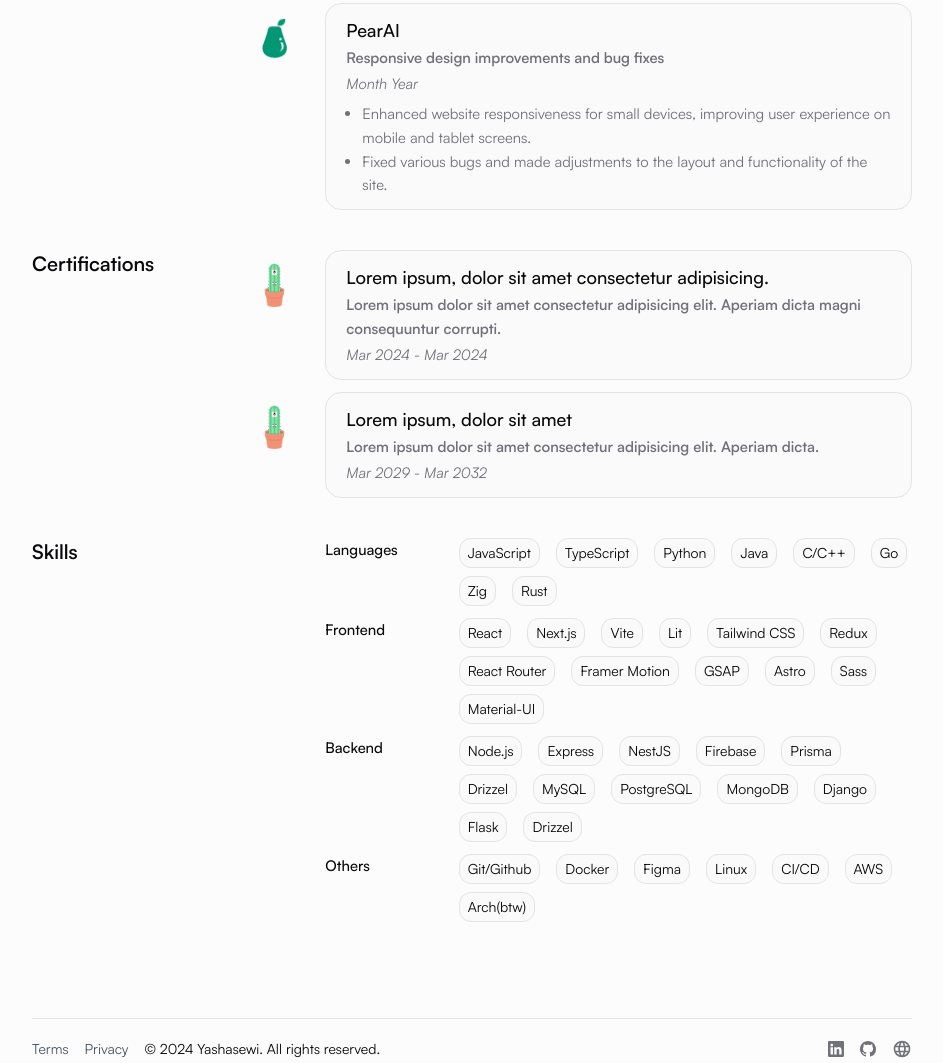
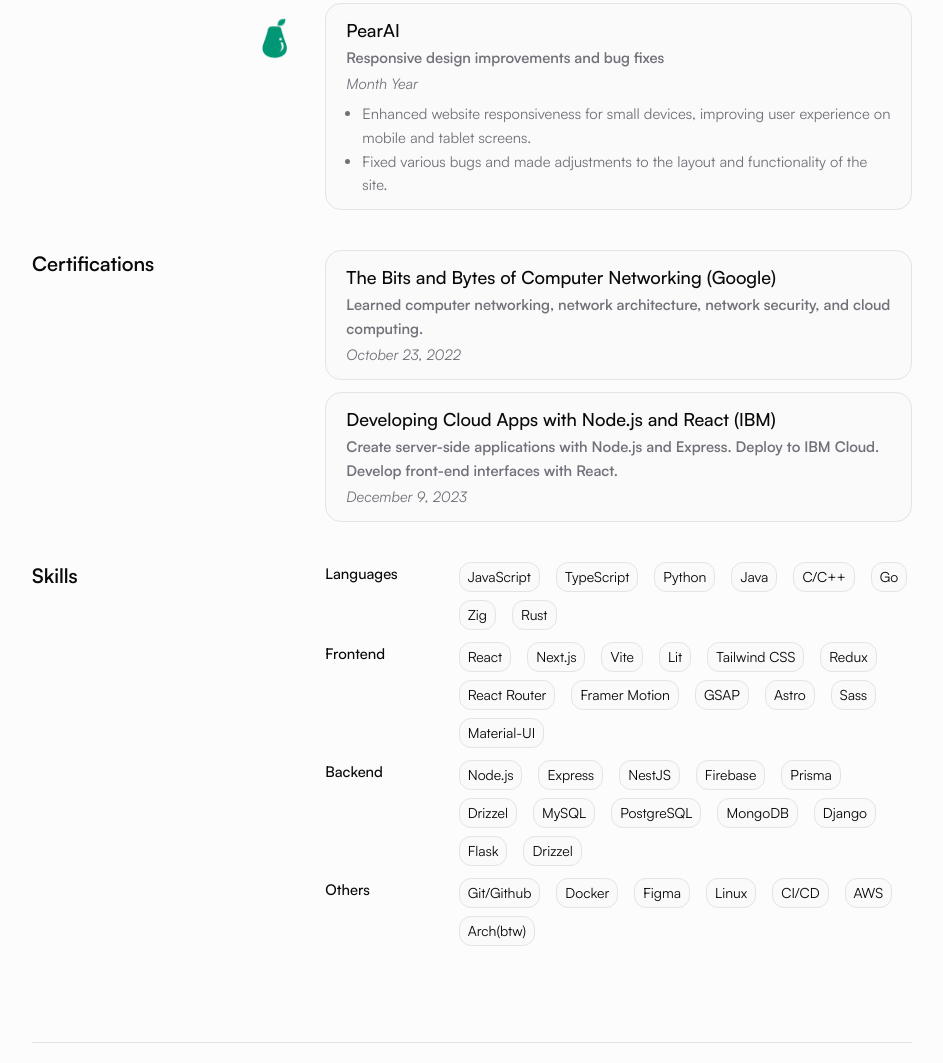
Before and after one commit to Yashasewi/website-resume, an Astro site: page / in a window 1280 px wide. Shown: the part 1971-3034 px from the top of the page, without its empty margins (168-1111 px from the left). Built offline with nearby package versions, Linux system fonts and the light colour scheme; Astro itself is replaced by a stand-in of ours; some packages are replaced by stand-ins of ours.

Commit message:
refactor: Update certifications information

```diff
--- a/src/pages/index.astro
+++ b/src/pages/index.astro
@@ -351,23 +351,21 @@
 		<Section title='Certifications'>
 			<Card
 				as='a'
-				heading='Lorem ipsum, dolor sit amet consectetur adipisicing.'
-				subheading='Lorem ipsum dolor sit amet consectetur adipisicing elit. Aperiam dicta magni consequuntur corrupti.'
-				date='Mar 2024 - Mar 2024'
-				imagePath='/src/assets/about-astro.png'
-				altText='Lorem, ipsum dolor sit'
+				heading='The Bits and Bytes of Computer Networking (Google)'
+				subheading='Learned computer networking, network architecture, network security, and cloud computing.'
+				date='October 23, 2022'
+				altText='The Bits and Bytes of Computer Networking'
 				imageClass='h-11 w-auto md:-left-16'
-				href='https://www.google.com'
+				href='https://coursera.org/share/d14020d2d68a111280f4fc82d7d033a7'
 			/>
 			<Card
 				as='a'
-				heading='Lorem ipsum, dolor sit amet'
-				subheading='Lorem ipsum dolor sit amet consectetur adipisicing elit. Aperiam dicta.'
-				date='Mar 2029 - Mar 2032'
-				imagePath='/src/assets/about-astro.png'
-				altText='Lorem, ipsum dolor sit'
+				heading='Developing Cloud Apps with Node.js and React (IBM)'
+				subheading='Create server-side applications with Node.js and Express. Deploy to IBM Cloud. Develop front-end interfaces with React.'
+				date='December 9, 2023'
+				altText='Developing Cloud Apps with Node.js and React'
 				imageClass='h-11 w-auto md:-left-16'
-				href='https://www.google.com'
+				href='https://coursera.org/share/a3f8e0b6128d79d49250cfe886d66a45'
 			/>
 		</Section>
 
```
